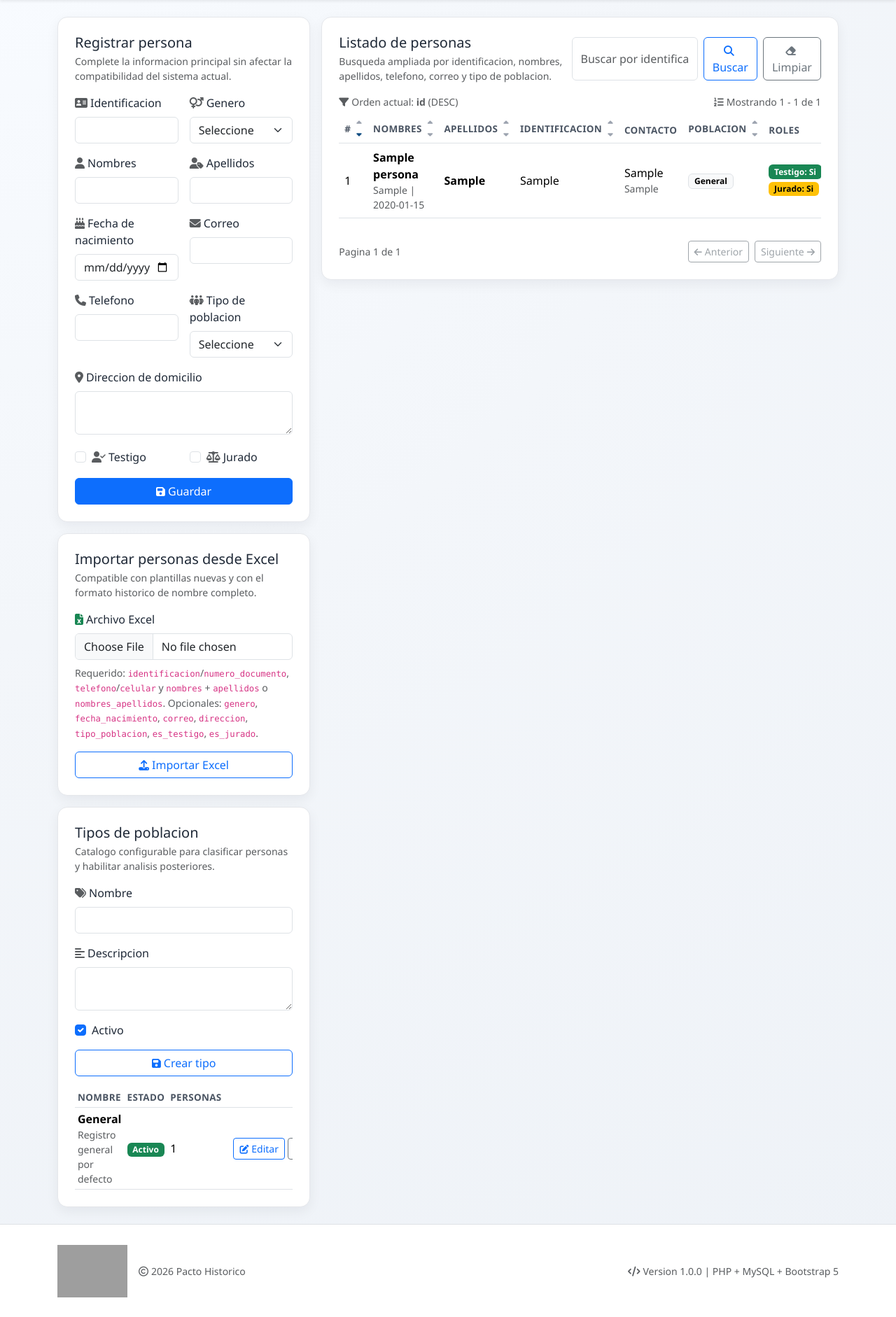
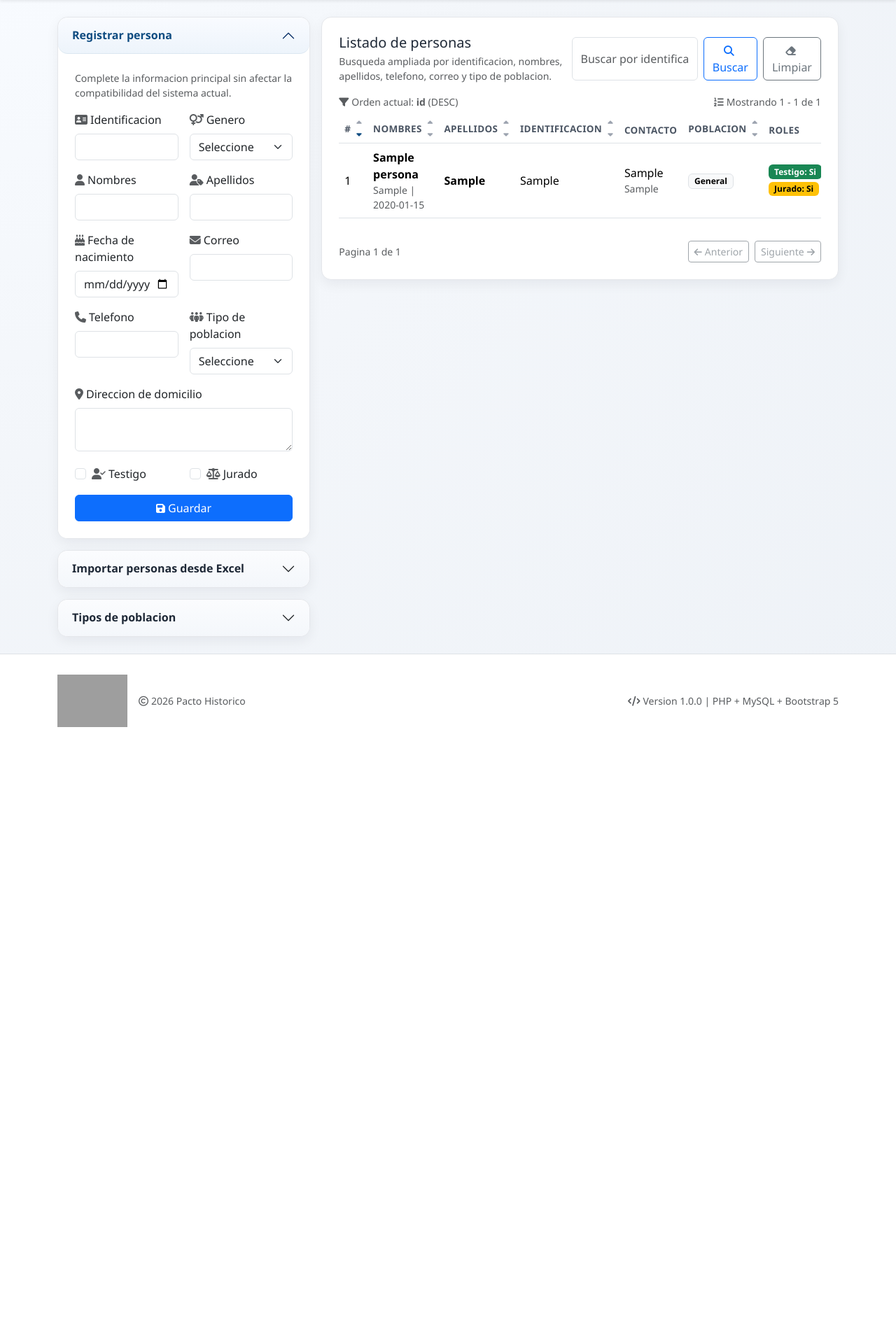
Before and after one commit to Juesrero/PactoHistorico, a PHP site: page /index.php?page=personas in a window 1280 px wide. Shown: the part 69-1951 px from the top of the page at 70% size. After the commit the page ends 1108 px from the top, so only its background shows below. Run offline with PHP 8.4, Linux system fonts and the light colour scheme; data comes from the database, SQL or seed files in the repository; tables that the repository leaves empty hold one stand-in row (values such as "Sample post"); grey boxes are pictures that could not be loaded.

Commit message:
feat: collapse personas sidebar sections into accordion

```diff
--- a/assets/css/app.css
+++ b/assets/css/app.css
@@ -51,6 +51,40 @@ body.app-body {
     border-radius: 14px;
     background: var(--surface);
     box-shadow: 0 6px 18px rgba(15, 23, 42, 0.06);
+}
+
+.accordion.card-clean,
+.accordion .accordion-item.card-clean {
+    border: 1px solid var(--border);
+    border-radius: 14px;
+    background: var(--surface);
+    box-shadow: 0 6px 18px rgba(15, 23, 42, 0.06);
+}
+
+.accordion .accordion-item.card-clean + .accordion-item.card-clean {
+    margin-top: 0.85rem;
+}
+
+.accordion .accordion-item.card-clean .accordion-button {
+    background: linear-gradient(180deg, #fbfcfe 0%, #f4f7fb 100%);
+    color: var(--text);
+    font-weight: 700;
+    border-radius: 14px;
+    box-shadow: none;
+}
+
+.accordion .accordion-item.card-clean .accordion-button:not(.collapsed) {
+    color: var(--primary);
+    background: linear-gradient(180deg, #f9fbff 0%, #edf4fb 100%);
+    box-shadow: inset 0 -1px 0 rgba(15, 76, 129, 0.08);
+}
+
+.accordion .accordion-item.card-clean .accordion-button:focus {
+    box-shadow: 0 0 0 0.2rem rgba(15, 76, 129, 0.15);
+}
+
+.accordion .accordion-item.card-clean .accordion-body {
+    background: #ffffff;
 }
 
 .summary-card {
--- a/pages/personas.php
+++ b/pages/personas.php
@@ -369,12 +369,30 @@ $paginationLink = static function (int $page, string $search, string $sortBy, st
         'p' => $page,
     ]);
 };
+
+$openAccordionPanel = 'persona';
+if ($importReport !== null) {
+    $openAccordionPanel = 'importar';
+}
+if ($typeFormMode === 'edit' || $typeFormErrors !== []) {
+    $openAccordionPanel = 'tipos';
+}
+if ($formMode === 'edit' || $formErrors !== []) {
+    $openAccordionPanel = 'persona';
+}
 ?>
 
 <section class="row g-3">
     <div class="col-xl-4">
-        <div class="card-clean p-4 mb-3">
-            <h1 class="h5 mb-1"><?= $formMode === 'edit' ? 'Editar persona' : 'Registrar persona'; ?></h1>
+        <div class="accordion" id="personasSidebarAccordion">
+            <div class="accordion-item card-clean mb-3 overflow-hidden">
+                <h2 class="accordion-header" id="headingPersonaForm">
+                    <button class="accordion-button <?= $openAccordionPanel !== 'persona' ? 'collapsed' : ''; ?>" type="button" data-bs-toggle="collapse" data-bs-target="#collapsePersonaForm" aria-expanded="<?= $openAccordionPanel === 'persona' ? 'true' : 'false'; ?>" aria-controls="collapsePersonaForm">
+                        <?= $formMode === 'edit' ? 'Editar persona' : 'Registrar persona'; ?>
+                    </button>
+                </h2>
+                <div id="collapsePersonaForm" class="accordion-collapse collapse <?= $openAccordionPanel === 'persona' ? 'show' : ''; ?>" aria-labelledby="headingPersonaForm" data-bs-parent="#personasSidebarAccordion">
+                    <div class="accordion-body p-4">
                         <p class="text-muted small mb-3">Complete la informacion principal sin afectar la compatibilidad del sistema actual.</p>
 
                         <?php if (isset($formErrors['general'])): ?>
@@ -493,9 +511,17 @@ $paginationLink = static function (int $page, string $search, string $sortBy, st
                 </div>
             </form>
                     </div>
+                </div>
+            </div>
 
-        <div class="card-clean p-4 mb-3">
-            <h2 class="h5 mb-1">Importar personas desde Excel</h2>
+            <div class="accordion-item card-clean mb-3 overflow-hidden">
+                <h2 class="accordion-header" id="headingImportarPersonas">
+                    <button class="accordion-button <?= $openAccordionPanel !== 'importar' ? 'collapsed' : ''; ?>" type="button" data-bs-toggle="collapse" data-bs-target="#collapseImportarPersonas" aria-expanded="<?= $openAccordionPanel === 'importar' ? 'true' : 'false'; ?>" aria-controls="collapseImportarPersonas">
+                        Importar personas desde Excel
+                    </button>
+                </h2>
+                <div id="collapseImportarPersonas" class="accordion-collapse collapse <?= $openAccordionPanel === 'importar' ? 'show' : ''; ?>" aria-labelledby="headingImportarPersonas" data-bs-parent="#personasSidebarAccordion">
+                    <div class="accordion-body p-4">
                         <p class="text-muted small mb-3">Compatible con plantillas nuevas y con el formato historico de nombre completo.</p>
 
             <form method="post" enctype="multipart/form-data" class="needs-validation" novalidate>
@@ -540,9 +566,17 @@ $paginationLink = static function (int $page, string $search, string $sortBy, st
                 </div>
             <?php endif; ?>
                     </div>
+                </div>
+            </div>
 
-        <div id="tipos-poblacion" class="card-clean p-4">
-            <h2 class="h5 mb-1"><?= $typeFormMode === 'edit' ? 'Editar tipo de poblacion' : 'Tipos de poblacion'; ?></h2>
+            <div id="tipos-poblacion" class="accordion-item card-clean overflow-hidden">
+                <h2 class="accordion-header" id="headingTiposPoblacion">
+                    <button class="accordion-button <?= $openAccordionPanel !== 'tipos' ? 'collapsed' : ''; ?>" type="button" data-bs-toggle="collapse" data-bs-target="#collapseTiposPoblacion" aria-expanded="<?= $openAccordionPanel === 'tipos' ? 'true' : 'false'; ?>" aria-controls="collapseTiposPoblacion">
+                        <?= $typeFormMode === 'edit' ? 'Editar tipo de poblacion' : 'Tipos de poblacion'; ?>
+                    </button>
+                </h2>
+                <div id="collapseTiposPoblacion" class="accordion-collapse collapse <?= $openAccordionPanel === 'tipos' ? 'show' : ''; ?>" aria-labelledby="headingTiposPoblacion" data-bs-parent="#personasSidebarAccordion">
+                    <div class="accordion-body p-4">
                         <p class="text-muted small mb-3">Catalogo configurable para clasificar personas y habilitar analisis posteriores.</p>
 
                         <?php if (isset($typeFormErrors['general'])): ?>
@@ -626,6 +660,9 @@ $paginationLink = static function (int $page, string $search, string $sortBy, st
                         <?php endif; ?>
                     </tbody>
                 </table>
+            </div>
+                    </div>
+                </div>
             </div>
         </div>
     </div>
```
Lines whose indentation alone changed are shown as unchanged.
